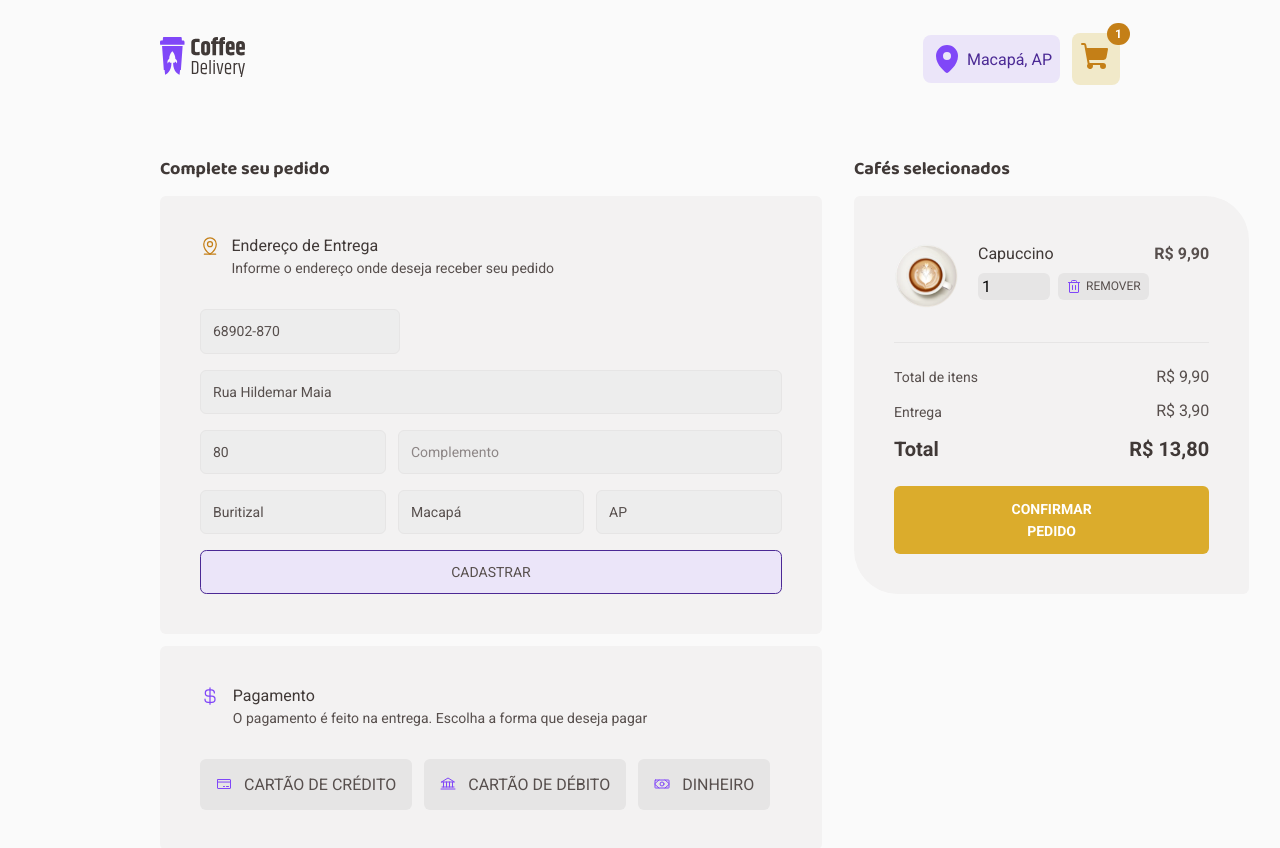
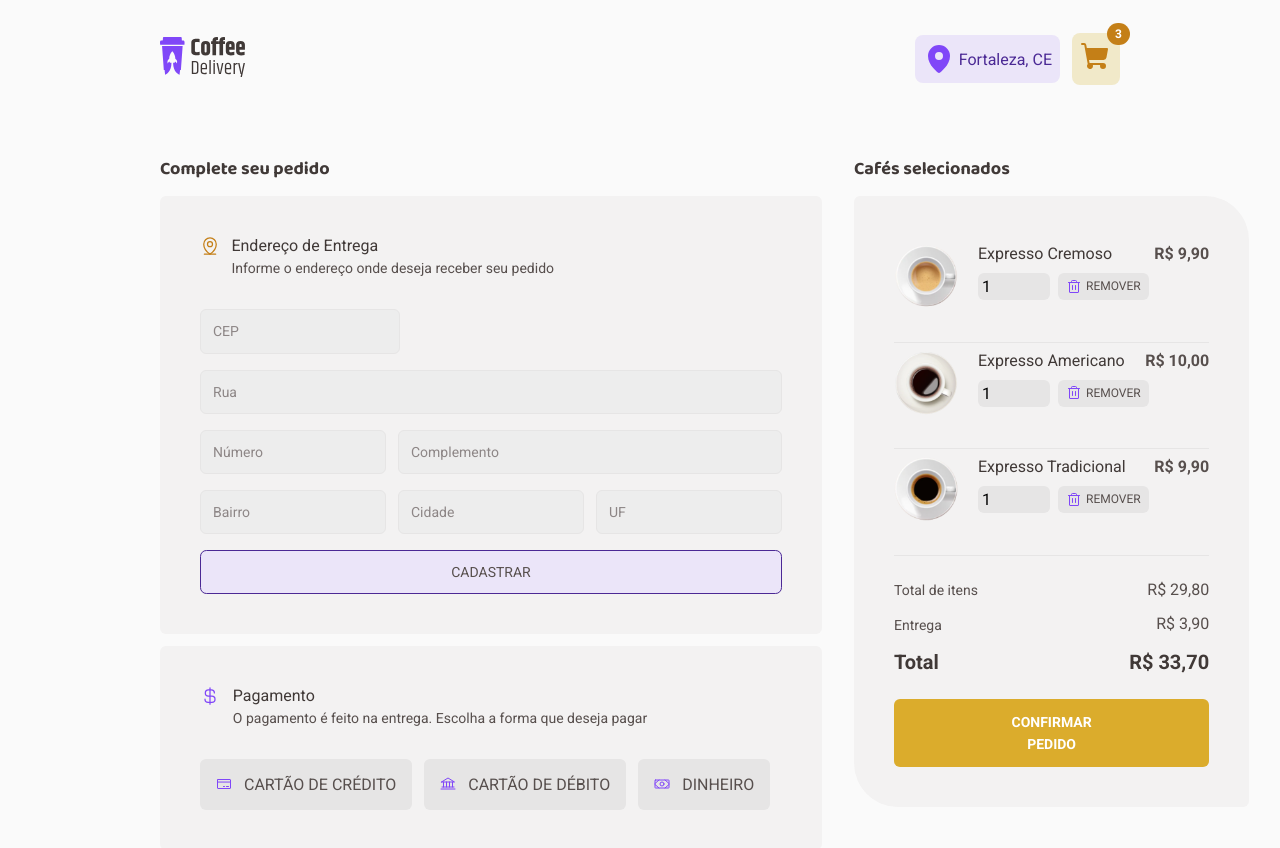
Before and after one commit to taiprogrammer/challenge-coffee-delivery, a React (Vite) app: page /checkout in a window 1280 px wide. Shown: the top 848 px of the page. Built offline with nearby package versions, Linux system fonts and the light colour scheme; data requests are answered from the project's data file.

Commit message:
reestructuring checkout logic

```diff
--- a/server.json
+++ b/server.json
@@ -167,22 +167,38 @@
   ],
   "cart-products": [
     {
-      "id": "capuccino",
-      "image": "/catalog/Type=Capuccino.png",
-      "name": "Capuccino",
+      "id": "cremoso",
+      "image": "/catalog/Type=Expresso Cremoso.png",
+      "name": "Expresso Cremoso",
+      "quantity": 1,
       "price": 9.9,
+      "serial": 3
+    },
+    {
+      "id": "americano",
+      "image": "/catalog/Type=Americano.png",
+      "name": "Expresso Americano",
       "quantity": 1,
-      "serial": 7
+      "price": 10,
+      "serial": 2
+    },
+    {
+      "id": "expresso",
+      "image": "/catalog/Type=Expresso.png",
+      "name": "Expresso Tradicional",
+      "quantity": 1,
+      "price": 9.9,
+      "serial": 1
     }
   ],
   "address": {
-    "zip": "68902-870",
-    "street": "Rua Hildemar Maia",
-    "number": 80,
+    "zip": "60320-780",
+    "street": "Vila da Luz",
+    "number": 78,
     "complement": "",
-    "neighbourhood": "Buritizal",
-    "city": "Macapá",
-    "state": "AP"
+    "neighbourhood": "Monte Castelo",
+    "city": "Fortaleza",
+    "state": "CE"
   },
   "requests": []
 }
--- a/src/contexts/DeliveryContext.tsx
+++ b/src/contexts/DeliveryContext.tsx
@@ -15,7 +15,7 @@ interface Product {
   serial: number;
 }
 
-interface ProductCart {
+export interface ProductCart {
   id: string;
   image: string;
   name: string;
@@ -51,6 +51,8 @@ interface DeliveryContextType {
   cart: Cart[];
   cartProducts: ProductCart[];
   address: UserAddress | undefined;
+  method: string;
+  chooseMethod: (method: string) => void;
 }
 
 export const DeliveryContext = createContext({} as DeliveryContextType);
@@ -69,6 +71,12 @@ export function DeliveryContextProvider({
   const [cartProducts, setCartProducts] = useState<ProductCart[]>([]);
 
   const [address, setAddress] = useState<UserAddress>();
+
+  const [method, setMethod] = useState<string>("");
+
+  function chooseMethod(method: string) {
+    setMethod(method);
+  }
 
   async function addToCart(product: ProductCart) {
     const { id, image, name, quantity, price, serial } = product;
@@ -96,10 +104,9 @@ export function DeliveryContextProvider({
       serial,
     });
 
-      api.get("/cart-products").then(async ({ data }) => {
-        setCartProducts(await data);
-      });
-
+    api.get("/cart-products").then(async ({ data }) => {
+      setCartProducts(await data);
+    });
   }
 
   function fetchCartProducts() {
@@ -148,7 +155,9 @@ export function DeliveryContextProvider({
         fetchAddress,
         deleteItemCart,
         updateQuantityProduct,
-        address
+        address,
+        method,
+        chooseMethod,
       }}
     >
       {children}
--- a/src/pages/Checkout/components/Address/index.tsx
+++ b/src/pages/Checkout/components/Address/index.tsx
@@ -14,10 +14,10 @@ import {
   TitleAddress,
 } from "./styles";
 import * as z from "zod";
+import { useContext } from "react";
+import { useForm } from "react-hook-form";
 import { zodResolver } from "@hookform/resolvers/zod";
-import { useContext } from "react";
 import { DeliveryContext } from "../../../../contexts/DeliveryContext";
-import { useForm } from "react-hook-form";
 
 const newAddressFormSchema = z.object({
   zip: z.string(),
@@ -32,7 +32,7 @@ const newAddressFormSchema = z.object({
 type NewAddressFormInputs = z.infer<typeof newAddressFormSchema>;
 
 export function Address() {
-  const { addAddress, address } = useContext(DeliveryContext);
+  const { addAddress } = useContext(DeliveryContext);
 
   const { register, handleSubmit } = useForm<NewAddressFormInputs>({
     resolver: zodResolver(newAddressFormSchema),
@@ -64,52 +64,45 @@ export function Address() {
               type="text"
               placeholder="CEP"
               {...register("zip")}
-              value={address?.zip}
             />
             <BaseInput
+              required
               type="text"
               placeholder="Rua"
               {...register("street")}
-              required
-              value={address?.street}
             />
           </ContainerColumn>
           <ContainerRow>
             <BaseInput
+              required
               type="number"
               placeholder="Número"
-              required
               {...register("number", { valueAsNumber: true })}
-              value={address?.number}
             />
             <ComplementoInput
               type="text"
               placeholder="Complemento"
               {...register("complement")}
-              value={address?.complement}
             />
           </ContainerRow>
           <ContainerRow>
             <BaseInput
+              required
               type="text"
               placeholder="Bairro"
-              required
               {...register("neighbourhood")}
-              value={address?.neighbourhood}
             />
             <BaseInput
+              required
               type="text"
               placeholder="Cidade"
               {...register("city")}
-              required
-              value={address?.city}
             />
             <BaseInput
+              required
               type="text"
               placeholder="UF"
               {...register("state")}
-              required
-              value={address?.state}
             />
           </ContainerRow>
           <ButtonSave type="submit">CADASTRAR</ButtonSave>
--- a/src/pages/Checkout/components/PaymentMethod/ButtonMethod/index.tsx
+++ b/src/pages/Checkout/components/PaymentMethod/ButtonMethod/index.tsx
@@ -1,14 +1,20 @@
-import { ReactNode } from "react";
+import { MouseEventHandler, ReactNode, useContext, useState } from "react";
 import { ButtonMethodComponent } from "./style";
+import { DeliveryContext } from "../../../../../contexts/DeliveryContext";
 
-interface ButtonMethdProps {
+interface ButtonMethodProps {
   children: ReactNode;
   text: string;
 }
 
-export function ButtonMethod({ children, text }: ButtonMethdProps) {
+export function ButtonMethod({ children, text }: ButtonMethodProps) {
+  const { chooseMethod } = useContext(DeliveryContext);
+
+  function handleChooseMethod() {
+    chooseMethod(text);
+  }
   return (
-    <ButtonMethodComponent>
+    <ButtonMethodComponent onClick={(event) => handleChooseMethod()}>
       {children} <span>{text.toUpperCase()}</span>
     </ButtonMethodComponent>
   );
--- a/src/pages/Checkout/components/PaymentMethod/index.tsx
+++ b/src/pages/Checkout/components/PaymentMethod/index.tsx
@@ -6,6 +6,7 @@ import {
   HeaderPaymentMethod,
   TitleHeader,
 } from "./styles";
+import { useState } from "react";
 
 export function PaymentMethod() {
   return (
--- a/src/pages/Checkout/components/SelectedProducts/components/Product/index.tsx
+++ b/src/pages/Checkout/components/SelectedProducts/components/Product/index.tsx
@@ -27,7 +27,6 @@ export function Product({
 }: ProductProps) {
   const {
     deleteItemCart,
-    fetchCartProducts,
     updateQuantityProduct,
   } = useContext(DeliveryContext);
   const [newQuantity, setNewQuantity] = useState<number>(quantity);
@@ -48,7 +47,6 @@ export function Product({
       serial,
     };
     deleteItemCart(payload);
-    setTimeout(fetchCartProducts, 1000);
   }
 
   function handleUpdateQuantity(event: any) {
@@ -64,10 +62,6 @@ export function Product({
 
     updateQuantityProduct(payload);
   }
-
-  useEffect(() => {
-    fetchCartProducts();
-  }, [newQuantity]);
 
   return (
     <ContainerProduct>
--- a/src/pages/Checkout/components/SelectedProducts/index.tsx
+++ b/src/pages/Checkout/components/SelectedProducts/index.tsx
@@ -1,5 +1,5 @@
-import { useContext, useEffect } from "react";
-import { DeliveryContext } from "../../../../contexts/DeliveryContext";
+import { useNavigate } from "react-router-dom";
+import { ProductCart } from "../../../../contexts/DeliveryContext";
 import { Product } from "./components/Product";
 import {
   ConfirmButton,
@@ -11,12 +11,17 @@ import {
   PriceShip,
   TotalPrice,
 } from "./styles";
+import { useContext } from "react";
 
-export function SelectedProducts() {
-  const { cartProducts, fetchCartProducts } = useContext(DeliveryContext);
+interface SelectedProductsProps {
+  cartProducts: ProductCart[];
+}
 
+export function SelectedProducts({ cartProducts }: SelectedProductsProps) {
+
+  const navigate = useNavigate();
   const sumPrices = cartProducts.reduce(
-    (acc, current) => acc + (current.quantity * current.price),
+    (acc, current) => acc + current.quantity * current.price,
     0
   );
 
@@ -39,9 +44,9 @@ export function SelectedProducts() {
     currency: "BRL",
   }).format(totalPrice);
 
-  useEffect(() => {
-    fetchCartProducts();
-  }, []);
+  function handleConfirm() {
+    navigate("/success");
+  }
 
   return (
     <ContainerSelectedProducts>
@@ -76,7 +81,7 @@ export function SelectedProducts() {
             <h2>{formattedTotalPrice}</h2>
           </TotalPrice>
         </ContainerReviewPrice>
-        <ConfirmButton>CONFIRMAR PEDIDO</ConfirmButton>
+        <ConfirmButton onClick={(e) => handleConfirm()}>CONFIRMAR PEDIDO</ConfirmButton>
       </ContainerOverview>
     </ContainerSelectedProducts>
   );
--- a/src/pages/Checkout/index.tsx
+++ b/src/pages/Checkout/index.tsx
@@ -1,12 +1,20 @@
+import { useContext, useEffect } from "react";
+import { ContainerCheckout } from "./styles";
 import { Address } from "./components/Address";
 import { SelectedProducts } from "./components/SelectedProducts";
-import { ContainerCheckout } from "./styles";
+import { DeliveryContext } from "../../contexts/DeliveryContext";
 
 export function Checkout() {
+
+  const { fetchCartProducts, cartProducts } = useContext(DeliveryContext);
+
+  useEffect(() => {
+    fetchCartProducts();
+  }, [cartProducts]);
   return (
     <ContainerCheckout>
       <Address />
-      <SelectedProducts />
+      <SelectedProducts cartProducts={cartProducts} />
     </ContainerCheckout>
   );
 }
--- a/src/pages/ConfirmedDelivery/index.tsx
+++ b/src/pages/ConfirmedDelivery/index.tsx
@@ -8,8 +8,15 @@ import {
   HaederDelivery,
   SectionDelivery,
 } from "./styles";
+import { useContext, useEffect } from "react";
+import { DeliveryContext } from "../../contexts/DeliveryContext";
 
 export function ConfirmedDevivery() {
+  const { fetchAddress, address, method } = useContext(DeliveryContext);
+
+  useEffect(() => {
+    fetchAddress();
+  }, [])
   return (
     <ContainerDelivery>
       <HaederDelivery>
@@ -23,8 +30,7 @@ export function ConfirmedDevivery() {
               <MapPin weight="fill" size={22} />
             </div>
             <span>
-              Entrega em <b>Rua João Daniel Martinelli, 102</b> Farrapos - Porto
-              Alegre, RS
+              Entrega em <b>Rua {address?.street}, {address?.number}</b> {address?.neighbourhood} - {address?.city}, {address?.state}
             </span>
           </ContainerOrderInfo>
           <ContainerOrderInfo infoColor="yellow">
@@ -40,7 +46,7 @@ export function ConfirmedDevivery() {
               <CurrencyDollar weight="fill" size={22} />
             </div>
             <span>
-              Pagamento na entrega <b>Cartão de Crédito</b>
+              Pagamento na entrega <b>{method}</b>
             </span>
           </ContainerOrderInfo>
         </BoxReview>
--- a/src/pages/Home/components/Catalog/index.tsx
+++ b/src/pages/Home/components/Catalog/index.tsx
@@ -41,7 +41,7 @@ export function Catalog() {
               price={item.price}
               serial={item.serial}
               id={item.id}
-              key={item.serial}
+              key={`item_${item.id}`}
             />
           ))}
         </ContainerProducts>
```
Also changed, not shown: src/components/Header/index.tsx (line endings or trailing spaces).
